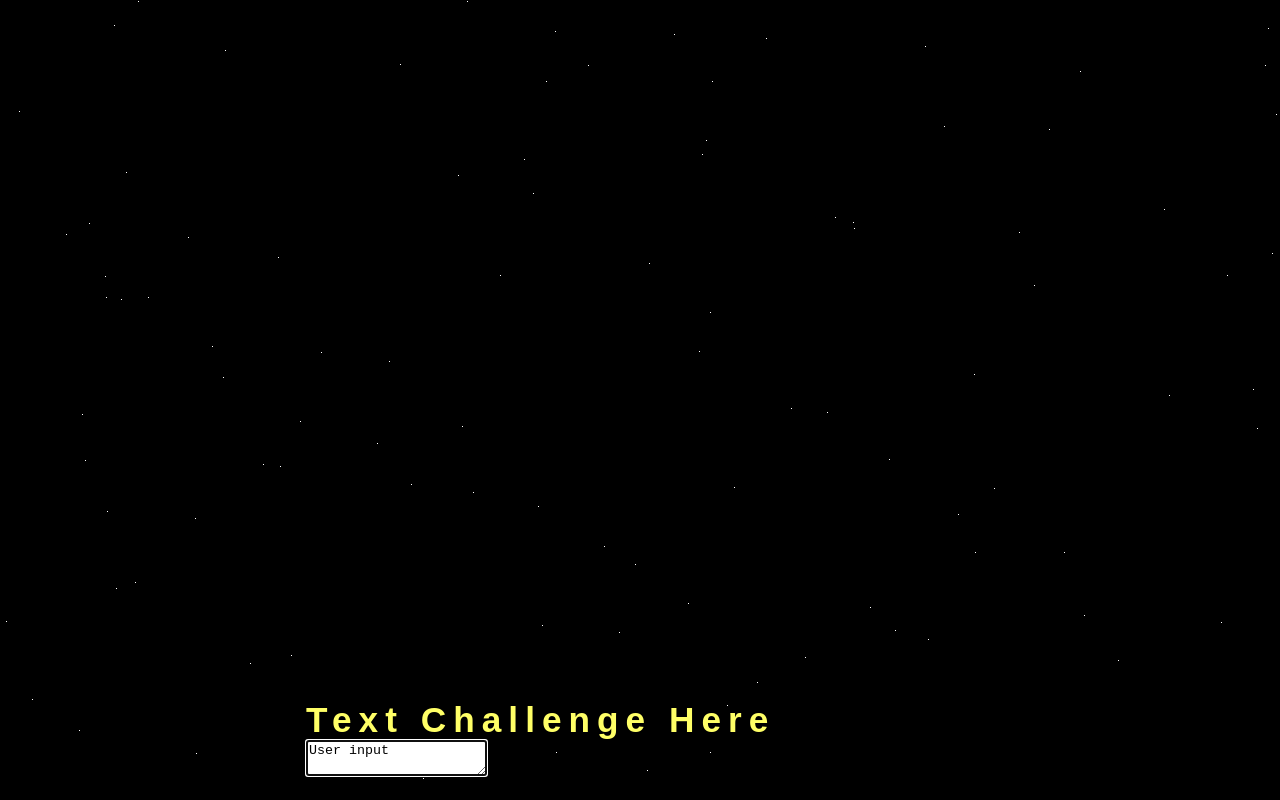
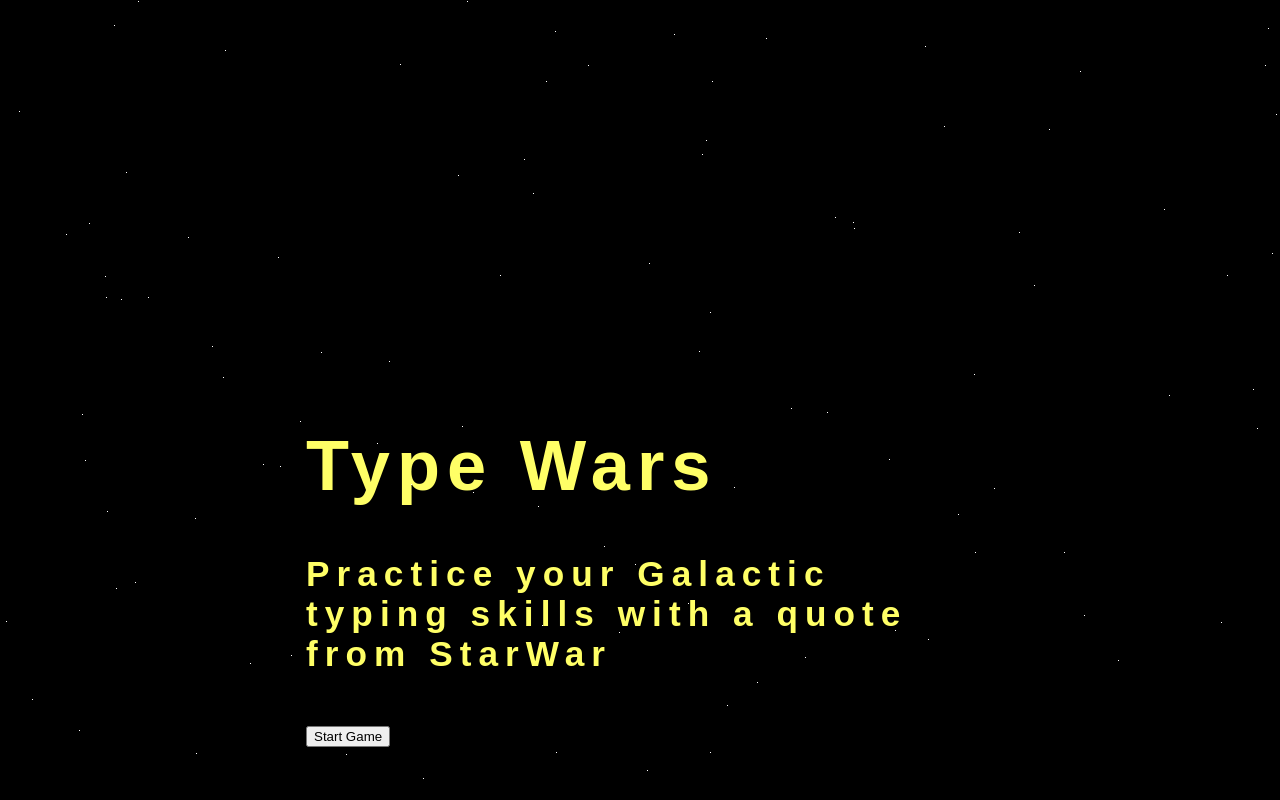
Before and after one commit to TLC2325/starwars-gamecrawl, a plain HTML site: page index.html in a window 1280 px wide. Drawn offline with Linux system fonts and the light colour scheme; no server answers.

Commit message:
Experimenting with html, moving script to bottom to load last

```diff
--- a/index.html
+++ b/index.html
@@ -5,21 +5,11 @@
     <meta charset="UTF-8">
     <meta name="viewport" content="width=device-width, initial-scale=1.0">
     <link rel="stylesheet" href="./style.css">
-    <script src="./script.js" defer></script>
-    <title>Starwar Typing Game</title>
+
+    <title>Type Wars</title>
 </head>
 
 <body>
-    <!-- <section class="start">
-        <p>
-            Start
-        </p>
-    </section> -->
-
-    <!-- <div class="start">
-        <button class="start-btn">Start Game</button>
-    </div> -->
-
     <audio id="starWarsAudio" preload="auto">
         <source src="https://s.cdpn.io/1202/Star_Wars_original_opening_crawl_1977.ogg" type="audio/ogg" />
         <source src="https://s.cdpn.io/1202/Star_Wars_original_opening_crawl_1977.mp3" type="audio/mpeg" />
@@ -34,8 +24,15 @@
     </section> -->
 
     <div class="container">
-        <div class="quote-display" id="quoteDisplay">Text Challenge Here</div>
-        <textarea class="quote-input" id="quoteInput" autofocus>User input</textarea>
+        <h1 id="title">Type Wars</h1>
+        <p id="sub-title"> Practice your Galactic typing skills with a quote from StarWar</p>
+        <button type="button" id="start-btn">Start Game</button>
+        <!-- <div id="quote-container" class="hidden"> -->
+            <p class="hidden" id="quoteDisplay"></p><!-- This displays our quote -->
+            <!-- <p class="quote-input" id="quoteInput"></p>This displays status message -->
+        <div class="hidden" id="quoteContainer"></div>
+
     </div>
+    <script src="./script.js" defer></script>
 </body>
 </html>
```
